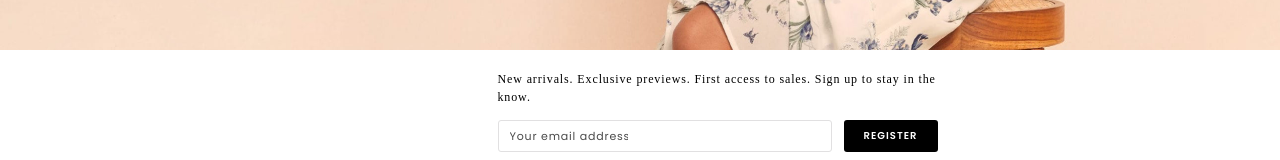
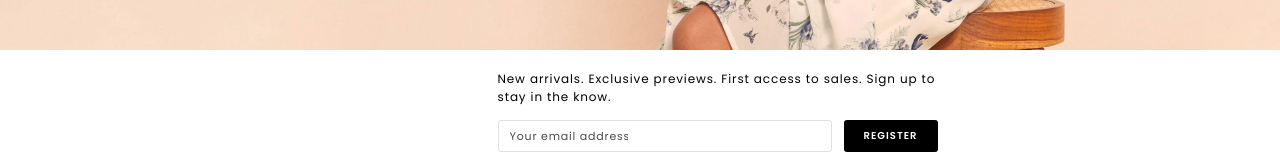
Before and after one commit to demetrioverba/Aurora_traineeTest, a website built with webpack: page src/index.html in a window 1280 px wide. Shown: the part 608-768 px from the top of the page. Built offline with nearby package versions, Linux system fonts and the light colour scheme; files whose address does not match are found by name.

Commit message:
Clp Wrk2.1

```diff
--- a/src/style/index.scss
+++ b/src/style/index.scss
@@ -364,7 +364,7 @@ li {
 .content_text{
   max-width: 439px;
   margin-bottom: 14px;
-  font-family: 'poppins-regular';
+  font-family: Poppins;
   font-size: 12px;
   font-style: normal;
   font-weight: normal;
```
